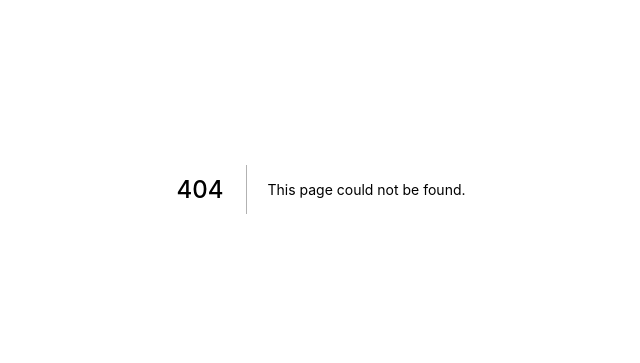
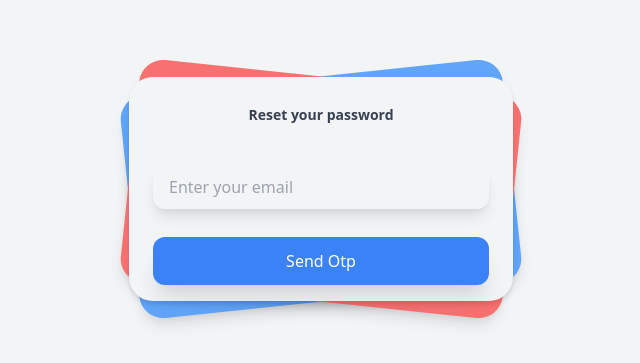
Before and after one commit to Abhinav0909/shopEcho, a Next.js app: page /auth/forgetPassword in a window 1280 px wide. Before the commit this address had no page. Shown: the part 211-574 px from the top of the page, without its empty margins (319-959 px from the left). Built offline with nearby package versions, Linux system fonts and the light colour scheme.

Commit message:
✨ Add forgetPassword route

```diff
--- /dev/null
+++ b/components/Otp.tsx
@@ -0,0 +1,68 @@
+import axios from "axios";
+import { useRouter } from "next/dist/client/router";
+import React, { useState } from "react";
+import VerifyOtp from "./verifyOtp";
+const Otp = () => {
+  const router = useRouter();
+  const [otpState, setOtpState] = useState<boolean>(false);
+  const [email, setEmail] = useState<string>("");
+
+  const handleSubmit = async(e: React.FormEvent<EventTarget>) => {
+    e.preventDefault();
+    try{
+    const data = { email: email};
+    const res = await axios.post("http://localhost:3000/api/otp/router/otpGenerator",data,{
+         headers:{
+             'Content-Type':'application/json',
+         }
+     })
+     if(res.status === 200){
+       alert("Otp has been sent to your email");
+      setOtpState(true);
+     }
+    }catch{
+      alert("Check your mail again");
+    }
+    };
+    if(otpState === false){
+  return (
+    <div className="font-sans">
+      <div className="relative flex flex-col items-center min-h-screen bg-gray-100 sm:justify-center ">
+        <div className="relative w-full sm:max-w-sm">
+          <div className="absolute w-full h-full transform bg-blue-400 shadow-lg card rounded-3xl -rotate-6"></div>
+          <div className="absolute w-full h-full transform bg-red-400 shadow-lg card rounded-3xl rotate-6"></div>
+          <div className="relative w-full px-6 py-4 bg-gray-100 shadow-md rounded-3xl">
+            <label className="block mt-3 text-sm font-semibold text-center text-gray-700">
+              Reset your password
+            </label>
+            <form className="mt-10" onSubmit={handleSubmit}>
+              <div>
+                <input
+                  type="email"
+                  name="email"
+                  placeholder="Enter your email"
+                  className="block w-full mt-1 bg-gray-100 border-none shadow-lg h-11 rounded-xl hover:bg-blue-100 focus:bg-blue-100 focus:ring-0 pl-4"
+                  required
+                  onChange={(e) => setEmail(e.target.value)}
+                />
+              </div>
+              <div className="mt-7">
+                <button
+                  type="submit"
+                  className="w-full py-3 text-white transition duration-500 ease-in-out transform bg-blue-500 shadow-xl rounded-xl hover:shadow-inner focus:outline-none hover:-translate-x hover:scale-105"
+                >
+                  Send Otp
+                </button>
+              </div>
+            </form>
+          </div>
+        </div>
+      </div>
+    </div>
+  );
+    }
+    else{
+      return <VerifyOtp />
+    }
+};
+export default Otp;
--- /dev/null
+++ b/components/verifyOtp.tsx
@@ -0,0 +1,85 @@
+import axios from "axios";
+import { useRouter } from "next/dist/client/router";
+import React, { useState } from "react";
+const VerifyOtp: React.FC<any> = () => {
+  const router = useRouter();
+  const [email, setEmail] = useState<string>("");
+  const [otp, setOtp] = useState<string>("");
+  const [newPassword, setNewPassword] = useState<string>("");
+  const handleSubmit = async(e: React.FormEvent<EventTarget>) => {
+    e.preventDefault();
+    try{
+    const data = { email:email,otp:otp,newPassword:newPassword};
+    const res = await axios.post("http://localhost:3000/api/otp/router/otpVerification",data,{
+         headers:{
+             'Content-Type':'application/json',
+         }
+     })
+     if(res.status === 200){
+       alert("Password has been successfully changed");
+       router.push('/auth/SignIn');
+
+     }
+    }catch{
+      alert("Check otp again");
+    }
+    };
+  return (
+    <div className="font-sans">
+      <div className="relative flex flex-col items-center min-h-screen bg-gray-100 sm:justify-center ">
+        <div className="relative w-full sm:max-w-sm">
+          <div className="absolute w-full h-full transform bg-blue-400 shadow-lg card rounded-3xl -rotate-6"></div>
+          <div className="absolute w-full h-full transform bg-red-400 shadow-lg card rounded-3xl rotate-6"></div>
+          <div className="relative w-full px-6 py-4 bg-gray-100 shadow-md rounded-3xl">
+            <label className="block mt-3 text-sm font-semibold text-center text-gray-700">
+             Set new Password
+            </label>
+            <form className="mt-10" onSubmit={handleSubmit}>
+              <div>
+                <input
+                  type="email"
+                  name="email"
+                  placeholder="Enter your email"
+                  className="block w-full mt-1 bg-gray-100 border-none shadow-lg h-11 rounded-xl hover:bg-blue-100 focus:bg-blue-100 focus:ring-0 pl-4"
+                  required
+                  onChange={(e) => setEmail(e.target.value)}
+                />
+              </div>
+              <div className="mt-7">
+                <input
+                  type="otp"
+                  name="otp"
+                  autoComplete="off"
+                  placeholder="Enter your password"
+                  className="block w-full mt-1 bg-gray-100 border-none shadow-lg h-11 rounded-xl hover:bg-blue-100 focus:bg-blue-100 focus:ring-0 pl-4"
+                  required
+                  onChange={(e) => setOtp(e.target.value)}
+                />
+              </div>
+              <div className="mt-7">
+                <input
+                  type="password"
+                  name="password"
+                  autoComplete="off"
+                  placeholder="Enter your new password"
+                  className="block w-full mt-1 bg-gray-100 border-none shadow-lg h-11 rounded-xl hover:bg-blue-100 focus:bg-blue-100 focus:ring-0 pl-4"
+                  required
+                  onChange={(e) => setNewPassword(e.target.value)}
+                />
+              </div>
+              <div className="mt-7">
+                <button
+                  type="submit"
+                  className="w-full py-3 text-white transition duration-500 ease-in-out transform bg-blue-500 shadow-xl rounded-xl hover:shadow-inner focus:outline-none hover:-translate-x hover:scale-105"
+                >
+                Verify Otp
+                </button>
+              </div>
+            </form>
+          </div>
+        </div>
+      </div>
+    </div>
+  );
+};
+export default VerifyOtp;
--- /dev/null
+++ b/controller/auth/getProfile.ts
@@ -0,0 +1,15 @@
+import { LoggerLevel, ObjectId } from 'mongodb';
+import database from "../../common/database";
+import * as jwt from 'jsonwebtoken';
+
+export const getProfile = async(token:string) =>{
+    try{
+    const data = jwt.verify(token,process.env.JWT_SECRET as string) as {id:ObjectId};
+    const users = await(await database()).collection('customers').findOne({_id: new ObjectId(data.id)});
+    delete users!.password;
+    delete users!.confirmPassword;
+    return users;
+    }catch(e){
+        return null;
+    }
+}
--- a/controller/otp/otpGenerator.ts
+++ b/controller/otp/otpGenerator.ts
@@ -24,7 +24,7 @@ export const otpGeneratorController = async(email:string) => {
         await mail(email,'OTP Request',otp(email,otpCreation));
         return 'Successful';
     }
-  } catch(err) {
+  } catch(err:any) {
     throw {
       message:err.message || 'An error occured'
     }
--- /dev/null
+++ b/pages/api/auth/router/profileVerify.ts
@@ -0,0 +1,34 @@
+import { NextApiRequest,NextApiResponse } from "next";
+import { getProfile } from "../../../../controller/auth/getProfile";
+
+const profileHandler = async(req:NextApiRequest,res:NextApiResponse) => {
+    try{
+        if(req.method === 'POST'){
+        if(req.headers.authorization!.length === 0){
+            throw{
+                status:401,
+                message:'token is not authorized',
+            }
+        }else{
+            const token = req.headers.authorization!.substring(7);
+            const val = await getProfile(token);
+            if(!val){
+                throw{
+                    status:401,
+                    message:"Token is not authorized",
+                }
+            }else{
+                res.status(200).json({
+                    message:'Profile found',
+                    profile:val,
+                })
+            }
+        }
+    }
+}catch(err){
+    res.status(err.status || 500).json({
+        message:err.message||'An error occured'
+    })
+}
+}
+export default profileHandler;
--- a/pages/api/otp/router/otpVerification.ts
+++ b/pages/api/otp/router/otpVerification.ts
@@ -23,7 +23,7 @@ const verifyOtpHandler = async (req: NextApiRequest, res: NextApiResponse) => {
 
       }
     }
-  } catch (err) {
+  } catch (err:any) {
     res.status(err.status || 500).json({
      message:err.status || "Internal error occured",
     })
--- /dev/null
+++ b/pages/auth/forgetPassword.tsx
@@ -0,0 +1,16 @@
+/* eslint-disable react-hooks/rules-of-hooks */
+import Head from "next/head"
+import React,{ useState } from "react";
+import  Otp from '../../components/Otp'
+import verifyOtp from "../../components/verifyOtp";
+const forgetPassword = () =>{
+    const [otpState, setOtpState] = useState<boolean>(false);
+    return <div>
+    <Head>
+        <title>Forget Password</title>
+        </Head>
+        <Otp />
+   </div>
+}
+
+export default forgetPassword
```
Also changed, not shown: template/otp.html (+9 -0 lines).
